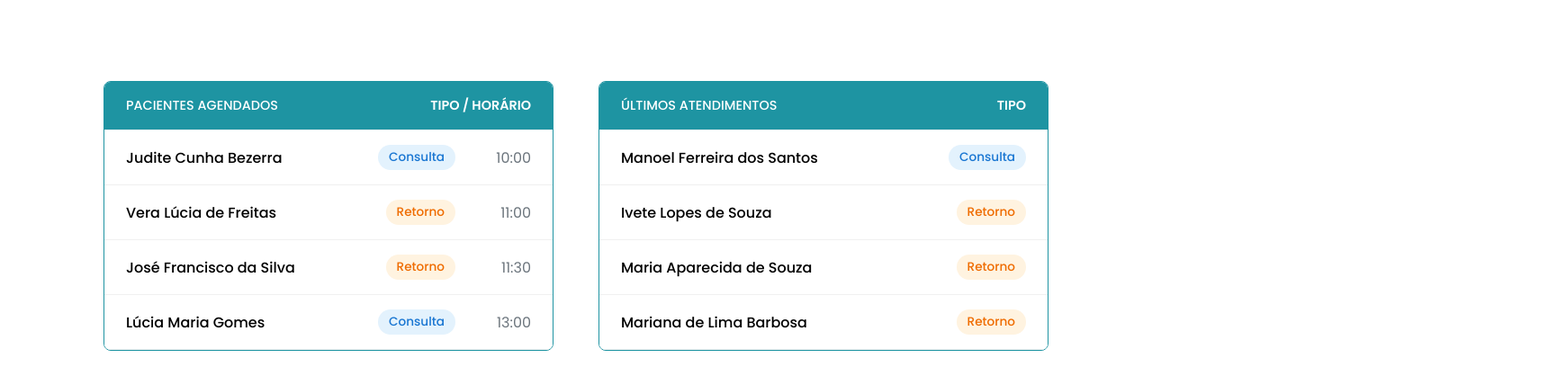
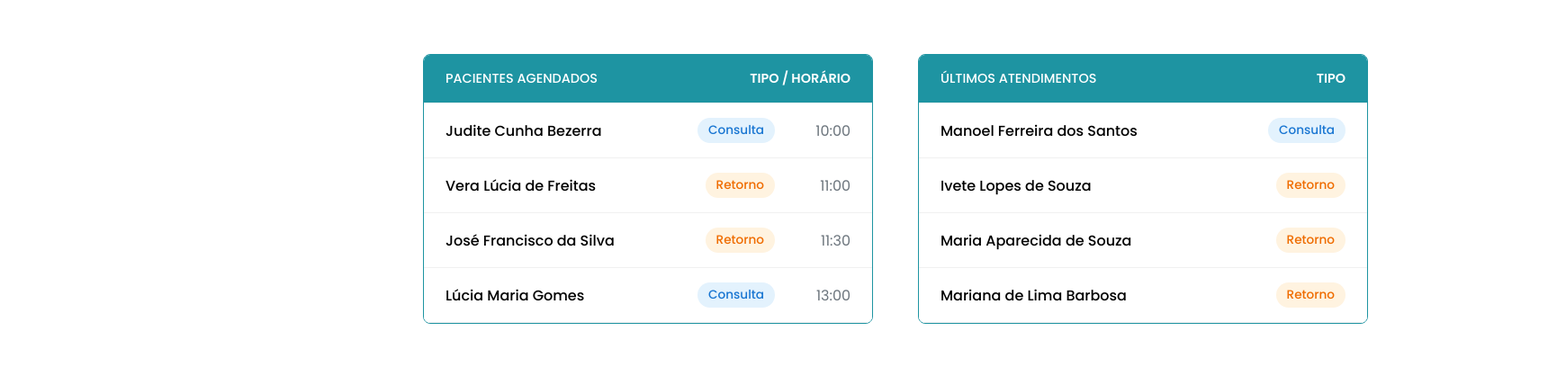
Before and after one commit to SAS-Organizacao/SAS-FrontEnd, a React (Vite) app: page /areaprofissional in a window 1280 px wide. Shown: the part 160-588 px from the top of the page at 90% size, 1730 px wide, since content can reach past the window. Built offline with nearby package versions, Linux system fonts and the light colour scheme.

Commit message:
ajustado css da área profissional

```diff
--- a/src/pages/Area_profissional/areaprofissional.css
+++ b/src/pages/Area_profissional/areaprofissional.css
@@ -1,8 +1,8 @@
-/* .container-area-profissional {
+.container-area-profissional {
     position: relative;
     left: 450px;
     top: 200px;
-} */
+}
 
 .agendamentos-container {
     width: 500px;
@@ -80,20 +80,10 @@
     text-align: right;
 }
 
-/* .container-area-profissional {
+.container-area-profissional {
     display: flex;
     gap: 50px;
     padding: 20px;
-} */
-
-.container-area-profissional {
-    display: flex;
-    justify-content: center;
-    align-items: center;
-    gap: 50px;
-    /* padding: 20px;
-    margin-top: 100px; */
-    height: 100vh;
 }
 
 .container-atend {
```
